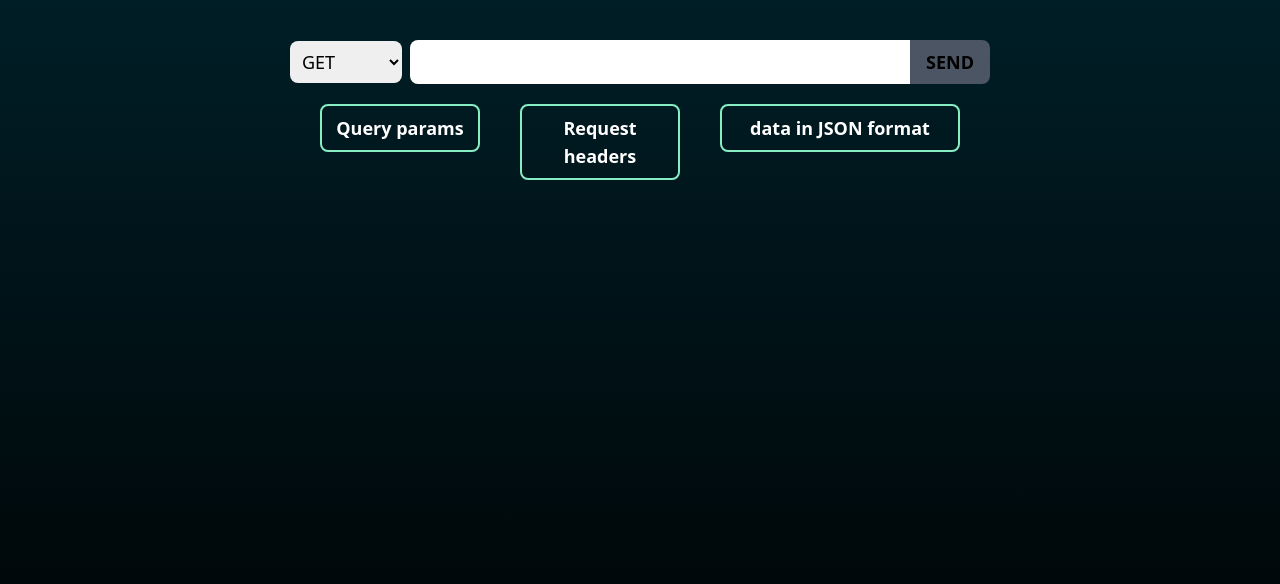
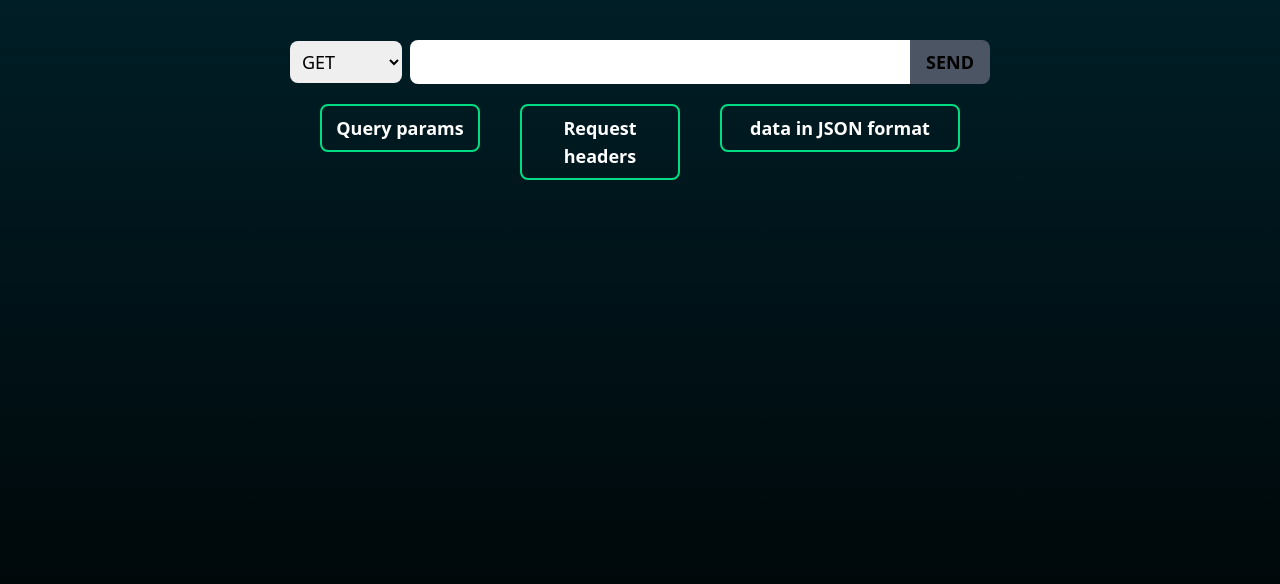
Before and after one commit to PopovDS617/rest-please, a Next.js app: page / in a window 1280 px wide. Shown: the top 584 px of the page. Built offline with nearby package versions, Linux system fonts and the light colour scheme.

Commit message:
Update MainForm.tsx

```diff
--- a/src/components/MainForm.tsx
+++ b/src/components/MainForm.tsx
@@ -173,7 +173,7 @@ const MainForm = (props: Props) => {
       <div className="flex justify-center items-start   mt-5 text-black ">
         <div className="text-center mr-10">
           <button
-            className={`border-2 border-customPaleButtonColor font-bold   hover:scale-105 transition-all duration-300
+            className={`border-2 border-customButtonColor font-bold   hover:scale-105 transition-all duration-300
             ${
               selectedOption === 'query'
                 ? 'text-black bg-customButtonColor  border-customButtonColor transition-all duration-300 '
@@ -186,7 +186,7 @@ const MainForm = (props: Props) => {
         </div>
         <div className="text-center mr-10">
           <button
-            className={`border-2 border-customPaleButtonColor font-bold   hover:scale-105 transition-all duration-300
+            className={`border-2 border-customButtonColor font-bold   hover:scale-105 transition-all duration-300
             ${
               selectedOption === 'headers'
                 ? 'text-black bg-customButtonColor  border-customButtonColor transition-all duration-300 '
@@ -199,7 +199,7 @@ const MainForm = (props: Props) => {
         </div>
         <div className="text-center  ">
           <button
-            className={`border-2 border-customPaleButtonColor font-bold   hover:scale-105 transition-all duration-300
+            className={`border-2 border-customButtonColor font-bold   hover:scale-105 transition-all duration-300
             ${
               selectedOption === 'json'
                 ? 'text-black bg-customButtonColor  border-customButtonColor transition-all duration-300 '
```
